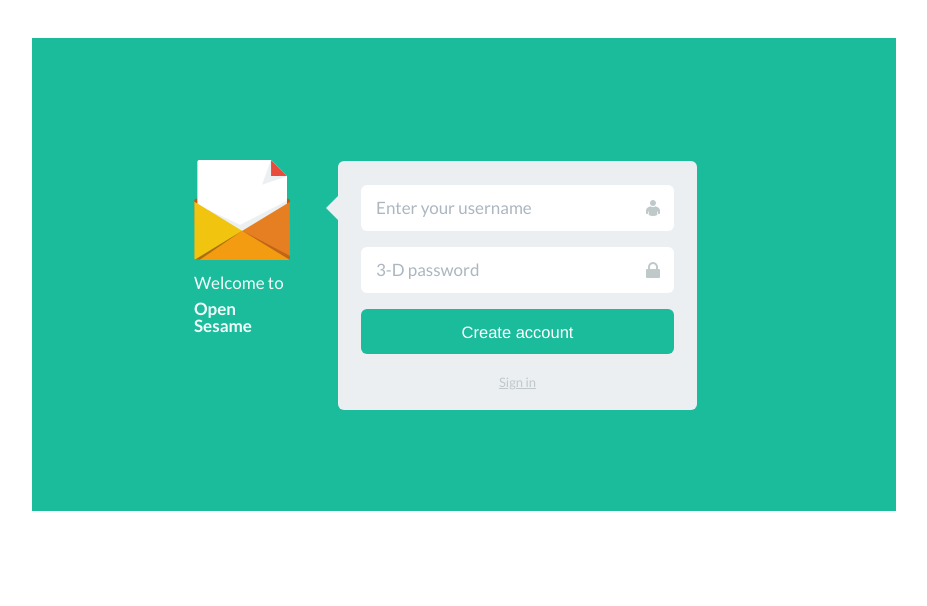
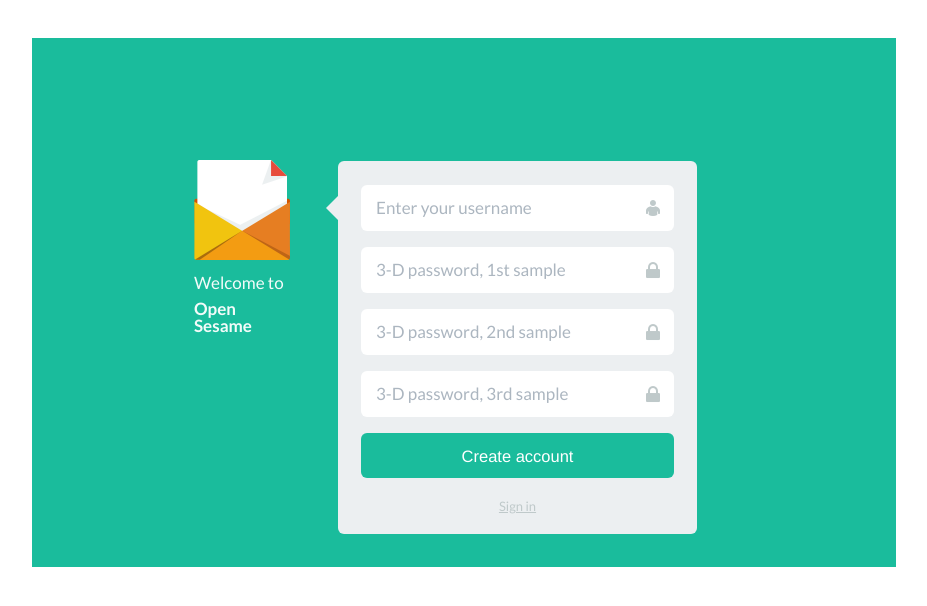
Before and after one commit to kwugirl/Open-Sesame, a Flask app: page /create_user in a window 1280 px wide. Shown: the top 606 px of the page, without its empty margins (176-1103 px from the left). Run offline with Flask 2, Linux system fonts and the light colour scheme.

Commit message:
3 training samples for new accounts, set user-specific difference threshold

```diff
--- a/model.py
+++ b/model.py
@@ -13,8 +13,9 @@ class User (Base):
     __tablename__ = "users"
 
     id = Column(Integer, primary_key = True)
-    email = Column(String(64), nullable = True)
-    password = Column(PickleType, nullable = True) # Holds Python objects, which are serialized using pickle
+    email = Column(String(64), nullable = False)
+    password = Column(PickleType, nullable = False) # Holds Python objects, which are serialized using pickle
+    threshold = Column(Integer, nullable = False)
 
 
 ### End class declarations
--- a/server.py
+++ b/server.py
@@ -20,17 +20,30 @@ def save_user():
 
     form_email = urllib.quote(request.form['email'])
     # TO DO: add check for password not being in JSON format
-    form_password = json.loads(request.form['password']) # takes unicode string from form and because it's already in JSON-acceptable format, gets it back out as a list data type instead of unicode string
+    form_password1 = json.loads(request.form['password1']) # takes unicode string from form and because it's already in JSON-acceptable format, gets it back out as a list data type instead of unicode string
+    form_password2 = json.loads(request.form['password2'])
+    form_password3 = json.loads(request.form['password3'])
 
     # TO DO: add check that email doesn't already exist in DB
-    if form_email and form_password: # checking that both email and pw have been entered
-        gesture = dtw_algorithm.create_gesture(form_password)
+    # TO DO: clean up whether 3 samples should be required
+    if form_email and form_password1: # checking that both email and pw have been entered
+        gesture1 = dtw_algorithm.create_gesture(form_password1)
+        gesture2 = dtw_algorithm.create_gesture(form_password2)
+        gesture3 = dtw_algorithm.create_gesture(form_password3)
 
-        new_user = model.User(email=form_email, password=gesture)
+        gestures = [gesture1, gesture2, gesture3]
+
+        # TO DO: better way to do this combinatorics?
+        # run DTW on all pairs of samples, store greatest difference as user's personal threshold
+        threshold = max(gesture1 - gesture2, gesture1 - gesture3, gesture2 - gesture3)
+
+        new_user = model.User(email=form_email, password=gestures, threshold = threshold)
         model.session.add(new_user)
         model.session.commit()
+
         flash('New user ' + request.form['email'] + ' created!')
         return redirect(url_for('index'))
+
     else:
         flash('Please enter a valid email address and password.')
         return redirect(url_for('create_user'))
@@ -44,9 +57,14 @@ def validate_login():
 
     user = model.session.query(model.User).filter_by(email=form_email).first()
 
-    difference = gesture - user.password
+    authentication = False
 
-    if difference < 1000: # TO DO: figure out what difference threshold should be
+    for password in user.password:
+        if gesture - password <= user.threshold:
+            authentication = True
+            break
+
+    if authentication == True:
         session['email'] = request.form['email']
         session['user_id'] = user.id
         flash('Login successful!')
--- a/templates/create_user.html
+++ b/templates/create_user.html
@@ -9,9 +9,20 @@
     </div>
 
     <div class="control-group">
-      <input type="text" class="login-field" value="" placeholder="3-D password" name="password" />
+      <input type="text" class="login-field" value="" placeholder="3-D password, 1st sample" name="password1" />
       <label class="login-field-icon fui-lock-16" for="login-pass"></label>
     </div>
+
+    <div class="control-group">
+      <input type="text" class="login-field" value="" placeholder="3-D password, 2nd sample" name="password2" />
+      <label class="login-field-icon fui-lock-16" for="login-pass"></label>
+    </div>
+
+    <div class="control-group">
+      <input type="text" class="login-field" value="" placeholder="3-D password, 3rd sample" name="password3" />
+      <label class="login-field-icon fui-lock-16" for="login-pass"></label>
+    </div>
+
 
     <input type="submit" class="btn btn-primary btn-large btn-block" value="Create account">
 </form>
```
Also changed, not shown: passwords.db.
